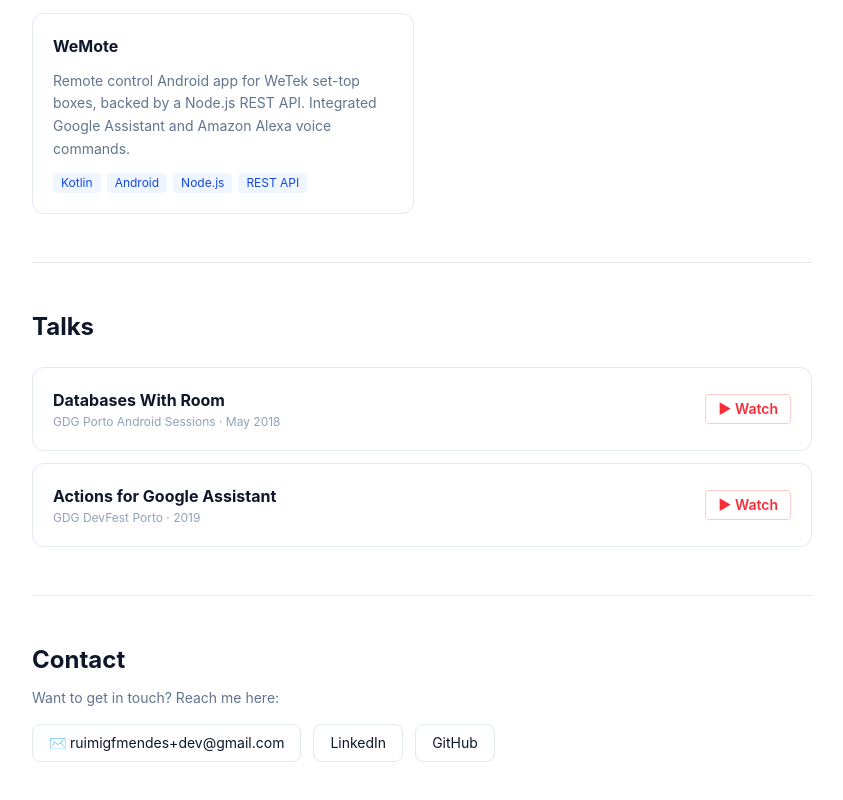
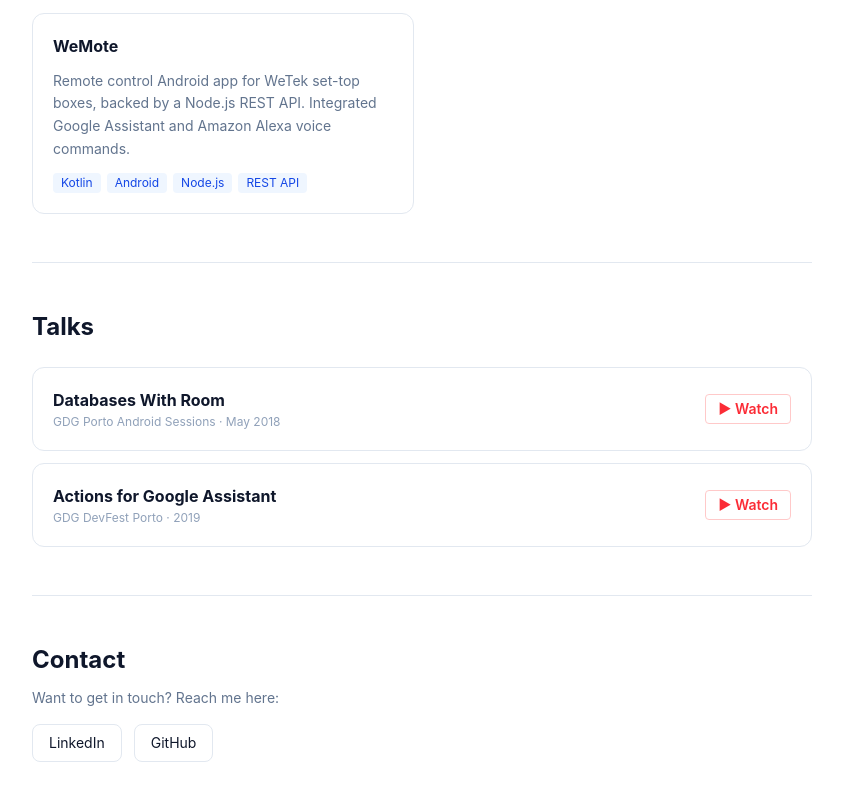
Before and after one commit to ruimendesM/ruimendesdev-site, a React (Vite) app: page / in a window 1280 px wide. Shown: the part 2096-2896 px from the top of the page, without its empty margins (200-1043 px from the left). Built offline with nearby package versions, Linux system fonts and the light colour scheme.

Commit message:
feat: remove email from contact section for privacy

```diff
--- a/src/components/sections/Contact.tsx
+++ b/src/components/sections/Contact.tsx
@@ -4,12 +4,6 @@ export default function Contact() {
       <h2 className="text-2xl font-bold text-slate-900 mb-3">Contact</h2>
       <p className="text-sm text-slate-500 mb-4">Want to get in touch? Reach me here:</p>
       <div className="flex flex-wrap gap-3">
-        <a
-          href="mailto:ruimigfmendes+dev@gmail.com"
-          className="text-sm no-underline text-slate-900 border border-slate-200 px-4 py-2 rounded-lg bg-white hover:bg-slate-50 transition-colors"
-        >
-          ✉ ruimigfmendes+dev@gmail.com
-        </a>
         <a
           href="https://www.linkedin.com/in/rui-mendes-2482465b/"
           target="_blank"
```
Also changed, not shown: 1 other file (tests, documents, lock files or other folders).
